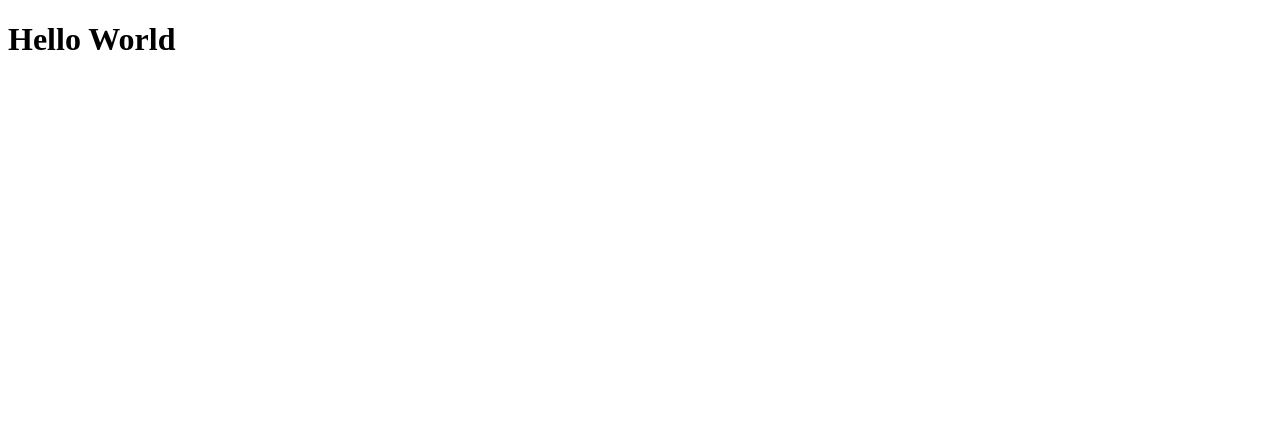
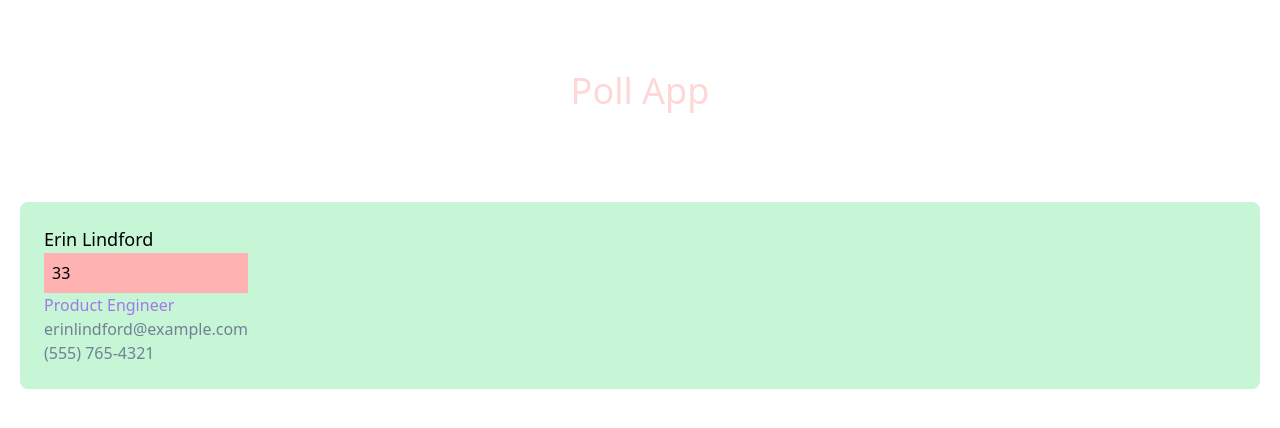
Before and after one commit to Muhammad-Arsalan31/React-Poll-App, a React (Create React App) app in the folder client/: page / in a window 1280 px wide. Shown: the top 428 px of the page. Built offline with nearby package versions, Linux system fonts and the light colour scheme.

Commit message:
added header component

```diff
--- a/client/src/App.js
+++ b/client/src/App.js
@@ -1,9 +1,10 @@
 import React from "react";
+import { Header } from "./components/Header";
 
 function App() {
   return (
     <div className="App">
-      <h1>Hello World</h1>
+      <Header />
     </div>
   );
 }
--- /dev/null
+++ b/client/src/components/Header.js
@@ -0,0 +1,20 @@
+import React from "react";
+
+export const Header = () => {
+  return (
+    <div className="h-auto ">
+      <h1 className="text-red-200 text-center py-16 text-4xl">Poll App</h1>
+      <div className="md:flex bg-green-200 w-64 lg:w-auto rounded-lg p-6 m-5">
+        <div className="text-center md:text-left">
+          <h2 className="text-lg">Erin Lindford</h2>
+          <div className="w-auto bg-red-300 p-2 ">
+            <p>33</p>
+          </div>
+          <div className="text-purple-500">Product Engineer</div>
+          <div className="text-gray-600">erinlindford@example.com</div>
+          <div className="text-gray-600">(555) 765-4321</div>
+        </div>
+      </div>
+    </div>
+  );
+};
--- a/client/src/index.js
+++ b/client/src/index.js
@@ -1,6 +1,7 @@
 import React from "react";
 import ReactDOM from "react-dom";
 import App from "./App";
+import "./assets/main.css";
 
 ReactDOM.render(
   <React.StrictMode>
```
